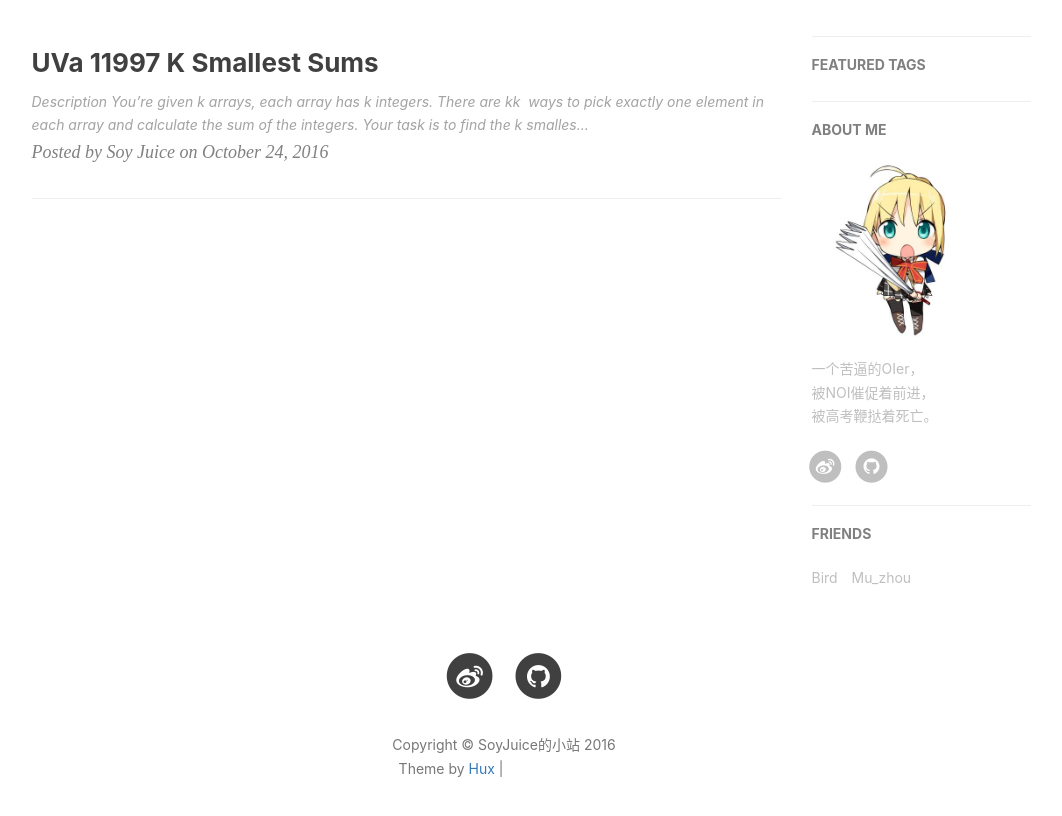
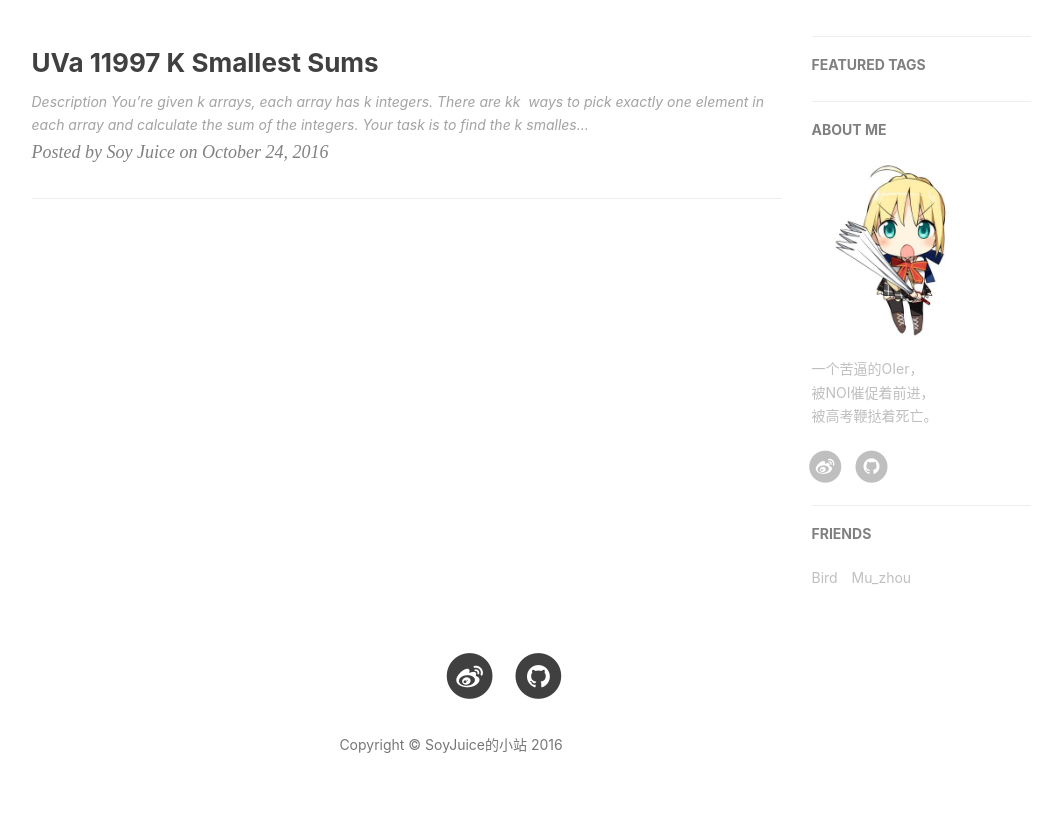
Before and after one commit to soyjuice/jekyll, a Jekyll site: the page built from index.html, in a window 1280 px wide, cut to the strip 422-1295 px from the top of the page. Shown: the top 816 px of the strip, without its empty margins (136-1198 px from the left). Built offline with Jekyll 4.4.1, drawn with Linux system fonts in a browser that asks for light colours; nearby versions of some CDN libraries; the list of posts is cut into pages by our own code; comment, search, counter and statistics services are not loaded; a style sheet for code colours, icons or effects is not loaded; grey boxes are pictures that could not be loaded.

Commit message:
Update footer.html

```diff
--- a/_includes/footer.html
+++ b/_includes/footer.html
@@ -81,8 +81,6 @@
                 </ul>
                 <p class="copyright text-muted">
                     Copyright &copy; {{ site.title }} {{ site.time | date: '%Y' }}
-                    <br>
-                    Theme by <a href="http://huangxuan.me">Hux</a> |
                     <iframe
                         style="margin-left: 2px; margin-bottom:-5px;"
                         frameborder="0" scrolling="0" width="100px" height="20px"
```
